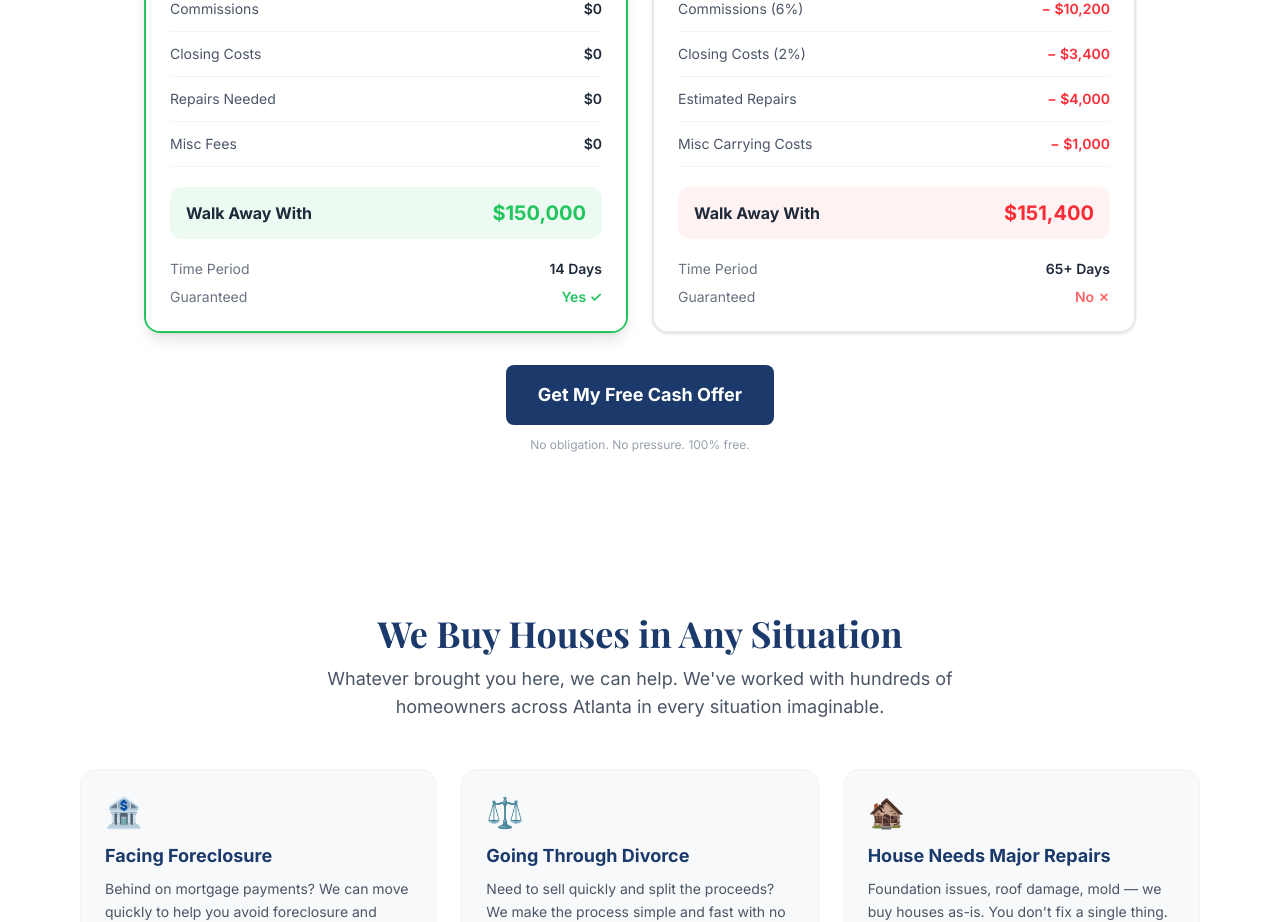
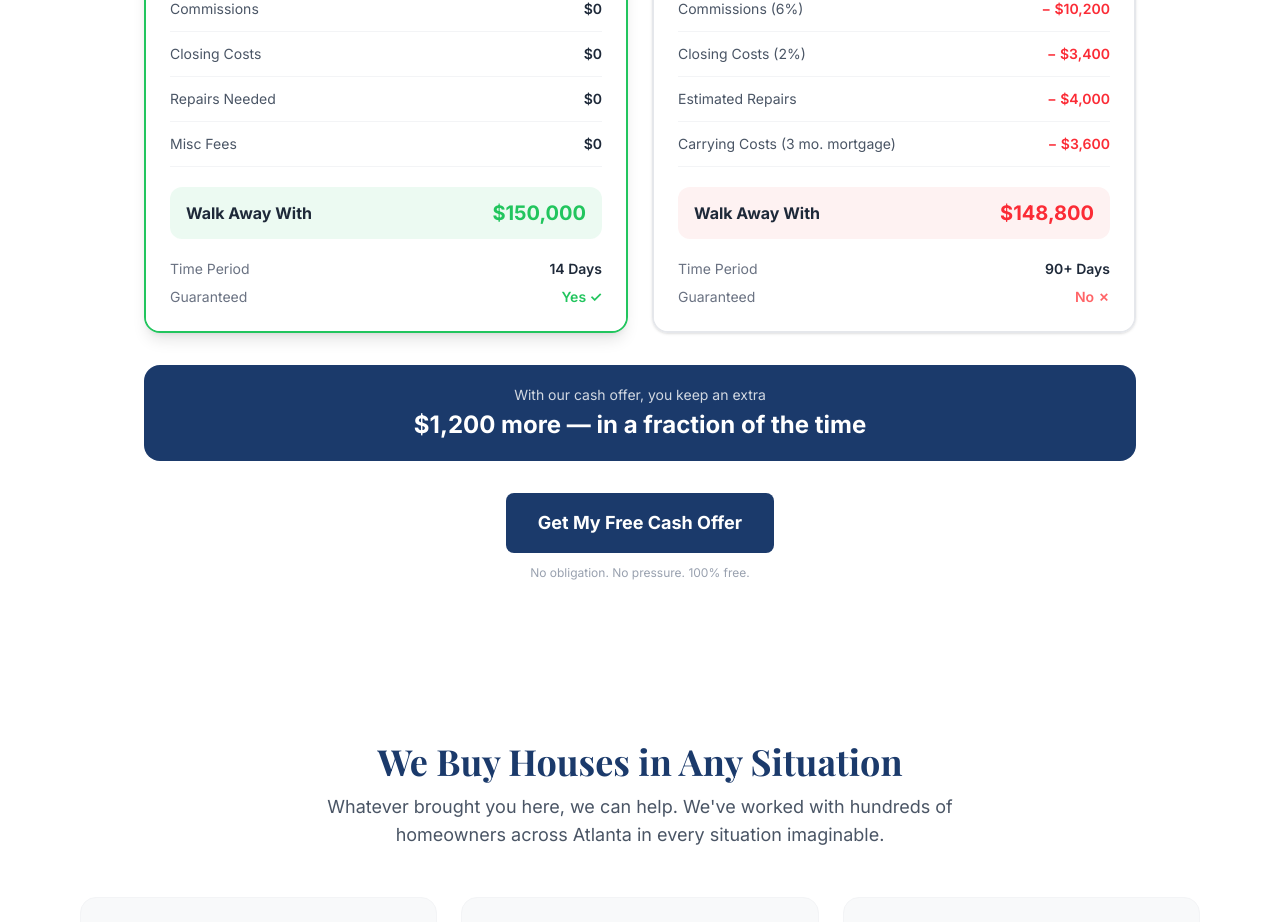
Before and after one commit to chandlersaine/shaw-family-homes, a Next.js app: page / in a window 1280 px wide. Shown: the part 1891-2813 px from the top of the page. Built offline with nearby package versions, Linux system fonts and the light colour scheme; a web font is replaced by a local one.

Commit message:
Carrying costs = 3mo mortgage estimate, traditional time = 90+ days

```diff
--- a/components/BenefitsTable.tsx
+++ b/components/BenefitsTable.tsx
@@ -9,7 +9,8 @@ export default function BenefitsTable() {
 
   const commissions = Math.round(c.listingPrice * (c.commissionRate / 100));
   const closingCosts = Math.round(c.listingPrice * (c.closingCostRate / 100));
-  const totalDeductions = commissions + closingCosts + c.estimatedRepairs + c.miscCarryingCosts;
+  const carryingCosts = c.estimatedMonthlyMortgage * 3;
+  const totalDeductions = commissions + closingCosts + c.estimatedRepairs + carryingCosts;
   const traditionalWalkaway = c.listingPrice - totalDeductions;
   const cashWalkaway = c.cashOfferPrice;
   const youKeepMore = cashWalkaway - traditionalWalkaway;
@@ -121,7 +122,7 @@ export default function BenefitsTable() {
                   { label: `Commissions (${c.commissionRate}%)`, value: commissions },
                   { label: `Closing Costs (${c.closingCostRate}%)`, value: closingCosts },
                   { label: "Estimated Repairs", value: c.estimatedRepairs },
-                  { label: "Misc Carrying Costs", value: c.miscCarryingCosts },
+                  { label: "Carrying Costs (3 mo. mortgage)", value: carryingCosts },
                 ].map((row) => (
                   <div key={row.label} className="flex items-center justify-between border-b border-gray-100 pb-3">
                     <span className="text-gray-600 text-sm">{row.label}</span>
--- a/config/site.ts
+++ b/config/site.ts
@@ -71,9 +71,9 @@ export const siteConfig = {
     commissionRate: 6,        // percent of listing price
     closingCostRate: 2,       // percent of listing price
     estimatedRepairs: 4000,
-    miscCarryingCosts: 1000,
+    estimatedMonthlyMortgage: 1200,  // carrying cost = this × 3 months
     cashOfferDays: "14 Days",
-    traditionalDays: "65+ Days",
+    traditionalDays: "90+ Days",
   },
 
   // ── About Page ─────────────────────────────────────────────
```
